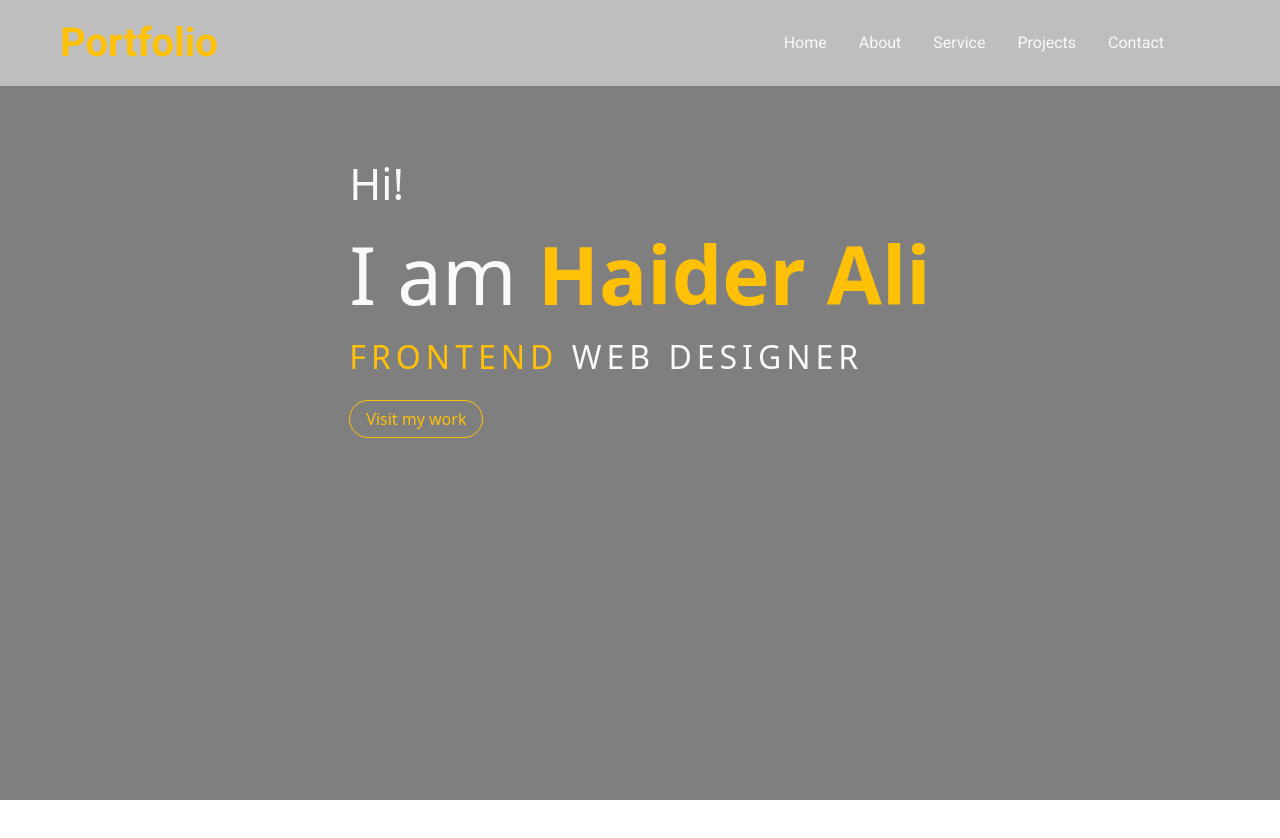
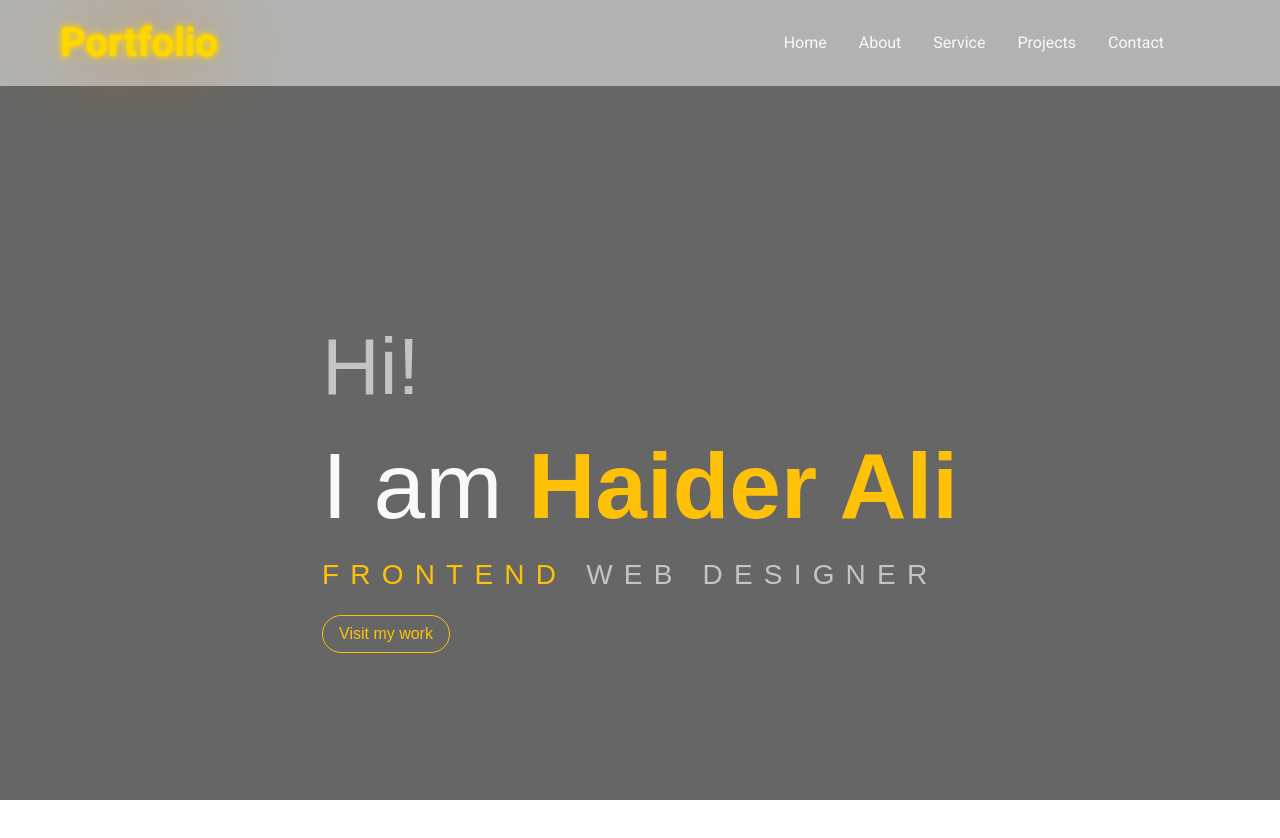
Before and after one commit to Haider-875/My-Portfolio, a plain HTML site: page index.html in a window 1280 px wide. Before the commit the page ends 800 px from the top, so only its background shows below. Drawn offline with nearby package versions, Linux system fonts and the light colour scheme; a web font is replaced by a local one.

Commit message:
code updated

```diff
--- a/index.html
+++ b/index.html
@@ -10,10 +10,16 @@
       integrity="sha384-sRIl4kxILFvY47J16cr9ZwB07vP4J8+LH7qKQnuqkuIAvNWLzeN8tE5YBujZqJLB"
       crossorigin="anonymous"
     />
+    <link rel="preconnect" href="https://fonts.googleapis.com" />
+    <link rel="preconnect" href="https://fonts.gstatic.com" crossorigin />
+    <link
+      href="https://fonts.googleapis.com/css2?family=Baloo+Paaji+2:wght@400..800&display=swap"
+      rel="stylesheet"
+    />
     <link rel="stylesheet" href="style.css" />
   </head>
   <body>
-    <div class="overlay">
+    <div class="bg-overlay">
       <!-- Navbar start  -->
       <nav class="navbar navbar-expand-lg fixed">
         <div class="container-fluid ms-5">
@@ -53,12 +59,12 @@
         </div>
       </nav>
       <!-- Navbar End  -->
-
-      <div class="intro-section d-flex justify-content-center">
-        <div class="intro text-light mt-5 py-4 px-5">
+      <!-- Intro Sec start -->
+      <div class="intro-section">
+        <div class="intro text-light px-3">
           <h2 class="mb-3">Hi!</h2>
           <h1>I am <span class="text-warning fw-bold">Haider Ali</span></h1>
-          <h3 class="fw-light mt-3">
+          <h3 class="mt-3">
             <span class="text-warning">FRONTEND</span> WEB DESIGNER
           </h3>
           <button class="btn btn-outline-warning rounded-pill ps-3 pe-3 mt-3">
@@ -66,6 +72,9 @@
           </button>
         </div>
       </div>
+      <!-- Intro Sec End -->
+
+
     </div>
 
     <script
--- a/style.css
+++ b/style.css
@@ -1,10 +1,10 @@
 @import url("https://fonts.googleapis.com/css2?family=Roboto:ital,wght@0,100..900;1,100..900&display=swap");
 
-body{
-    scroll-behavior: smooth;
+body {
+  scroll-behavior: smooth;
 }
 
-.overlay {
+.bg-overlay {
   position: relative;
   background-image: url(logan-weaver-lgnwvr-xjyHDnA93Pk-unsplash.jpg);
   width: 100%;
@@ -12,17 +12,16 @@ body{
   background-position: top;
   background-repeat: no-repeat;
   background-size: cover;
-
 }
 
-.overlay::before {
+.bg-overlay::before {
   content: "";
   position: absolute;
   top: 0;
   left: 0;
   width: 100%;
   height: 100vh;
-  background-color: rgba(0, 0, 0, 0.5); /* dark transparent overlay */
+  background-color: rgba(0, 0, 0, 0.6); /* dark transparent overlay */
   z-index: 1;
 }
 
@@ -39,6 +38,17 @@ body{
 .navbar-nav .nav-link {
   position: relative;
   overflow: hidden;
+}
+
+.navbar-brand {
+  color: #ffd700 !important;
+  text-shadow: 0 0 5px #ffd700, 0 0 10px #ffd700, 0 0 0px #ffaa00,
+    0 0 80px #ff8800;
+  transition: text-shadow 0.3s ease-in-out;
+}
+
+.navbar-brand:hover {
+  text-shadow: 0 0 10px #ffd700, 0 0 20px #ffaa00;
 }
 
 .navbar-nav .nav-link::after {
@@ -58,20 +68,31 @@ body{
   transform: translateX(-50%) scaleX(1);
 }
 
-.into {
-  font-family: "Roboto";
+.intro-section {
+  height: 100vh;
+  display: flex;
+  justify-content: center;
+  align-items: center;
+}
+
+.intro {
+  font-family: "Baloo Paaji 2", sans-serif;
+  z-index: 2;
 }
 
 .intro h2 {
-  font-size: 2.7rem;
+  color: rgba(255, 255, 255, 0.616);
+  font-size: 5rem;
 }
 
 .intro h1 {
   font-weight: 400;
-  font-size: 5rem;
+  font-size: 5.8rem;
 }
 
 .intro h3 {
-  letter-spacing: 5px;
-  font-size: 2rem;
+  font-weight: 100px;
+  letter-spacing: 0.7rem;
+  /* font-size:  3rem; */
+  color: rgba(255, 255, 255, 0.616);
 }
```
